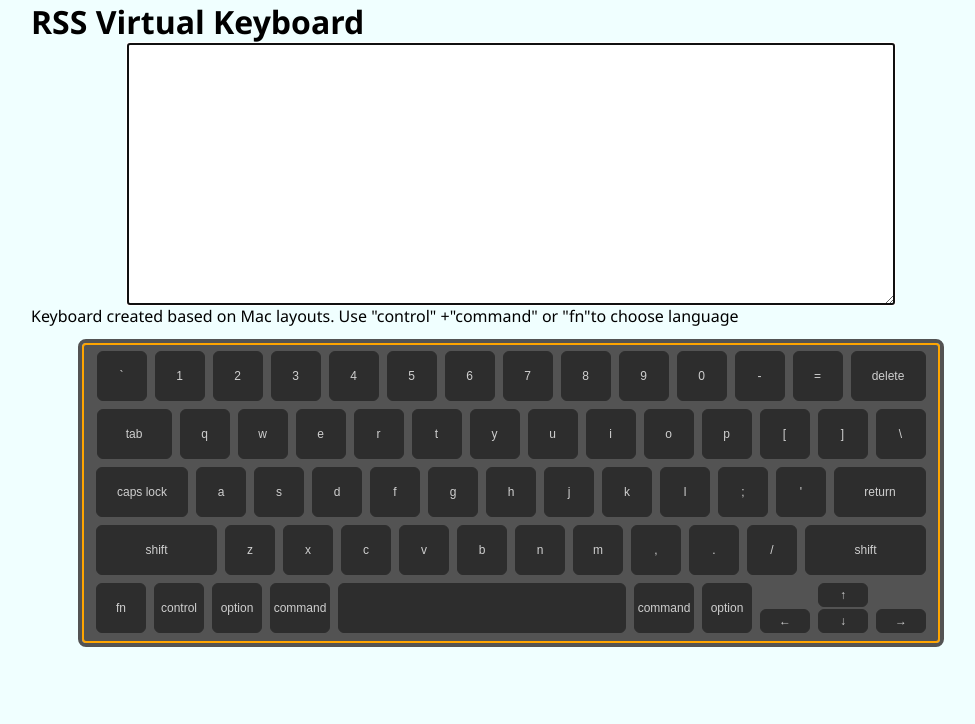
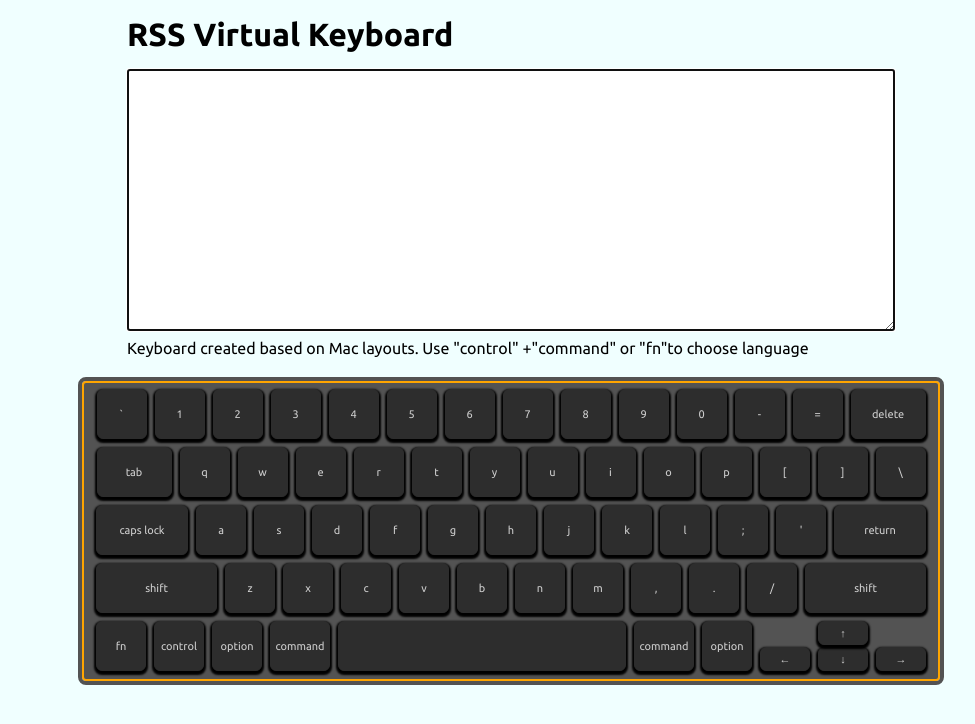
Before and after one commit to Ginger-owl/virtual-keyboard, a website with bundled scripts: page index.html in a window 1280 px wide. Shown: the whole page, without its empty margins (129-1104 px from the left). Built offline with nearby package versions, Linux system fonts and the light colour scheme.

Commit message:
feat: add styles to text elements and Ubuntu font

```diff
--- a/index.css
+++ b/index.css
@@ -6,7 +6,7 @@
 }
 
 .page {
-  font-family: "Segoe UI", Tahoma, Geneva, Verdana, sans-serif;
+  font-family: 'Ubuntu', sans-serif;
 }
 
 .page__body {
@@ -15,12 +15,24 @@
   background-color: azure;
 }
 
+.title {
+  width: 80%;
+  margin: 0 auto;
+  padding: 16px 0;
+}
+
 .textarea {
   display: block;
   width: 80%;
   margin: 0 auto;
   padding: 10px 16px;
   caret-color: blue;
+}
+
+.hint {
+  width: 80%;
+  margin: 0 auto;
+  padding: 8px 0;
 }
 
 .keyboard,
@@ -60,19 +72,24 @@
   border: 1px solid #2d2d2d;
   border-radius: 6px;
   color: #cfcfcf;
-  font-size: 12px;
   transition: all .2s ease-in-out;
+  box-shadow: 0px 2px 2px 2px black;
+  font: inherit;
+  font-size: 11px;
 }
 
 .key:hover {
   background-color: #3a3a3a;
+  transform: translateY(1px);
+  box-shadow: 0px 2px 2px 1px black;
 }
 
 .key:active,
 .key-active {
   color: #a19f9f;
   background-color: #535353;
-  transform: translateY(2px);
+  transform: translateY(3px);
+  box-shadow: 0px 1px 2px 0px black;
 }
 
 .key-xs {
--- a/index.html
+++ b/index.html
@@ -4,6 +4,9 @@
   <meta charset="UTF-8">
   <meta http-equiv="X-UA-Compatible" content="IE=edge">
   <meta name="viewport" content="width=device-width, initial-scale=1.0">
+  <link rel="preconnect" href="https://fonts.googleapis.com">
+  <link rel="preconnect" href="https://fonts.gstatic.com" crossorigin>
+  <link href="https://fonts.googleapis.com/css2?family=Ubuntu:ital,wght@0,300;0,400;0,500;0,700;1,300;1,400;1,500&display=swap" rel="stylesheet">
   <link rel="stylesheet" href="./index.css">
   <title>Virtual Keyboard</title>
 </head>
```
